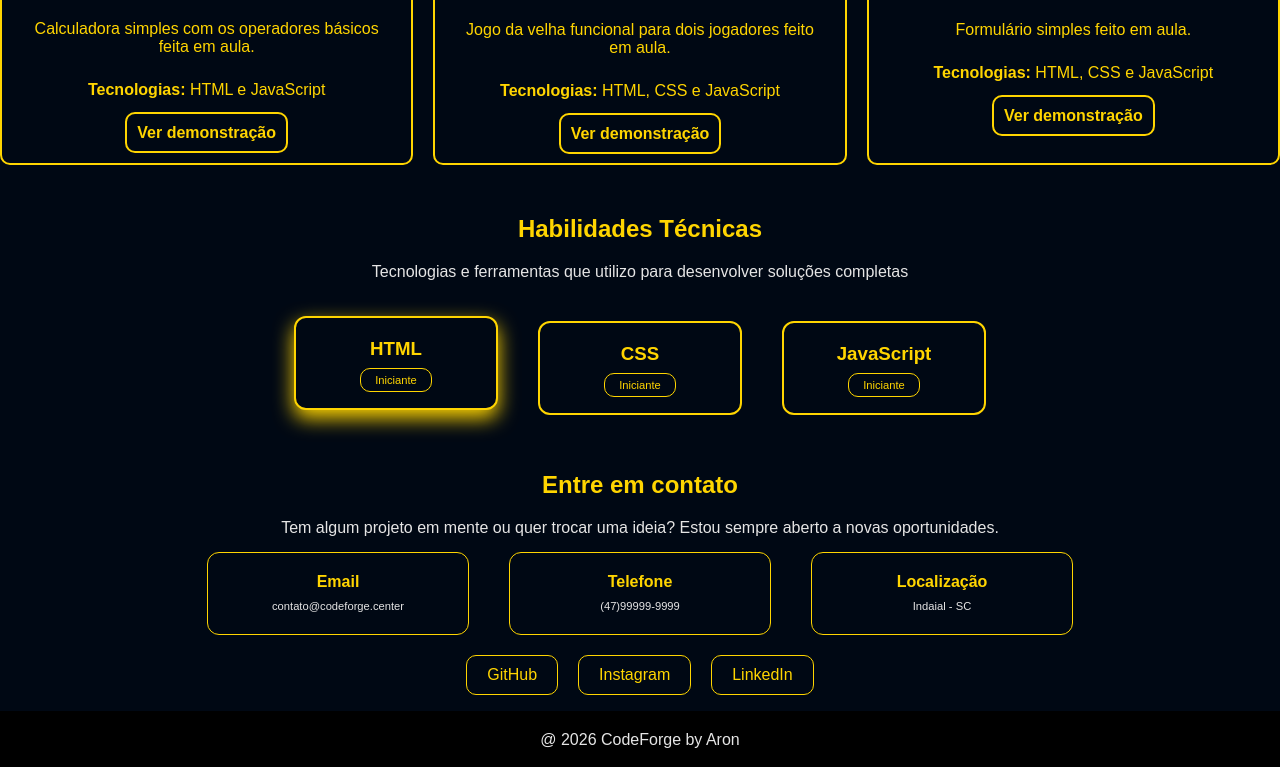
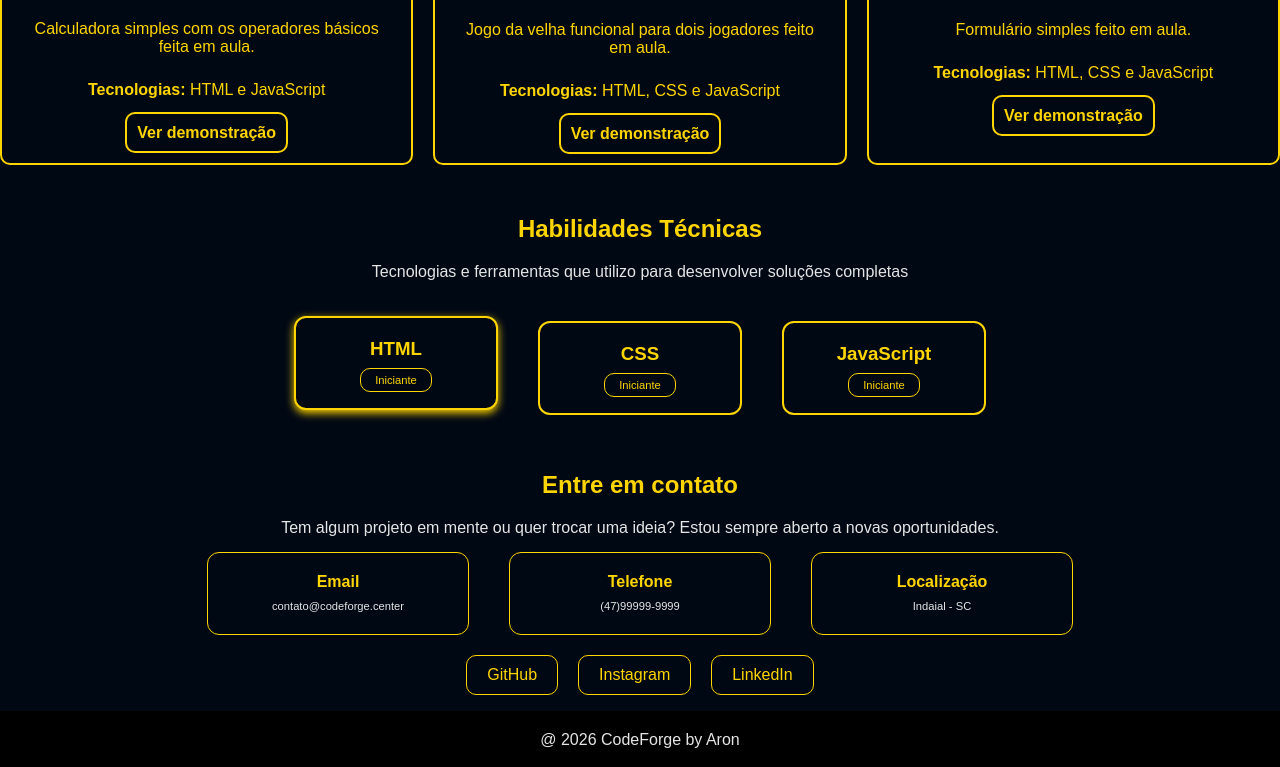
Before and after one commit to aronrp1989/Projeto-Final, a plain HTML site: page index.html in a window 1280 px wide. In both pictures the pointer is over the element 396 px from the left and 1774 px from the top of the page. Shown: the part 1407-2174 px from the top of the page. Drawn offline with Linux system fonts and the light colour scheme.

Commit message:
v.6.1
patch - hover

```diff
--- a/style.css
+++ b/style.css
@@ -278,7 +278,7 @@ li {
 
 .habilidades-card:hover {
   transform: translateY(-5px);
-  box-shadow: 0 8px 20px #ffd500;
+  box-shadow: 0 3px 8px #ffd500;
 }
 
 .habilidades-card span {
```
